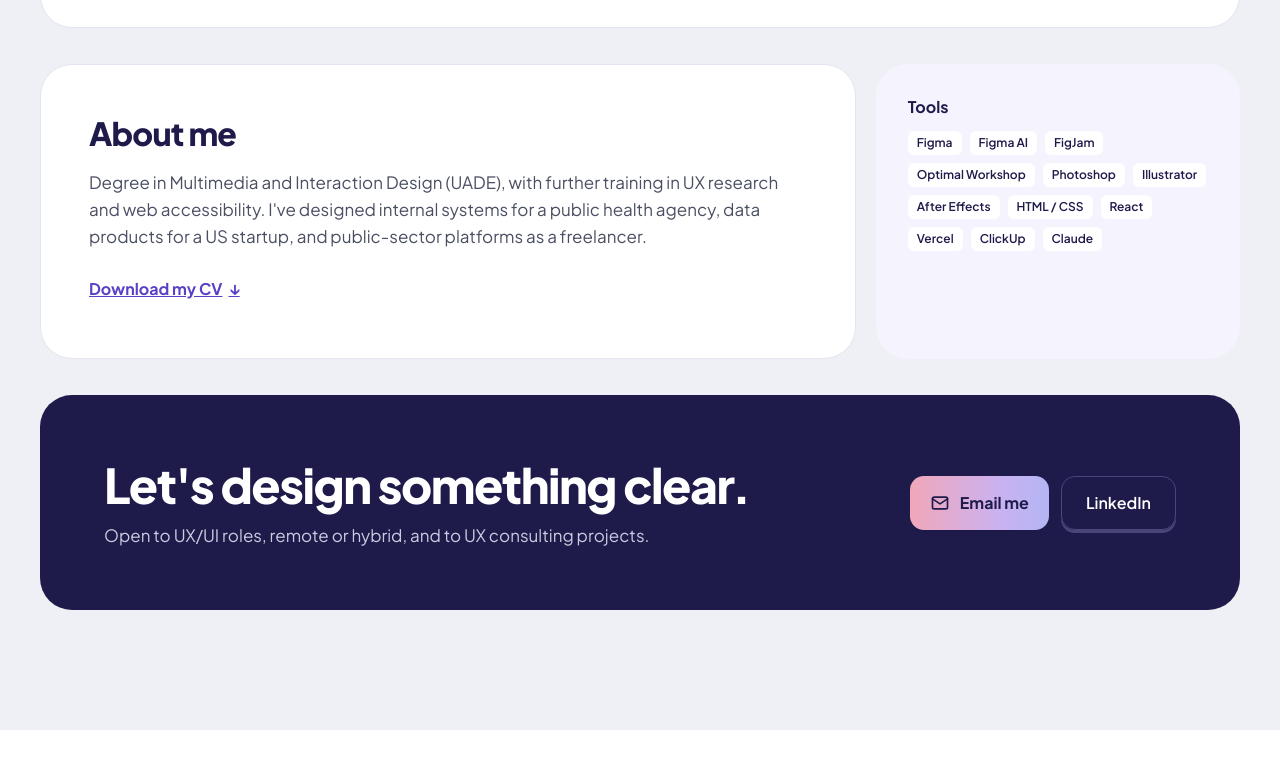
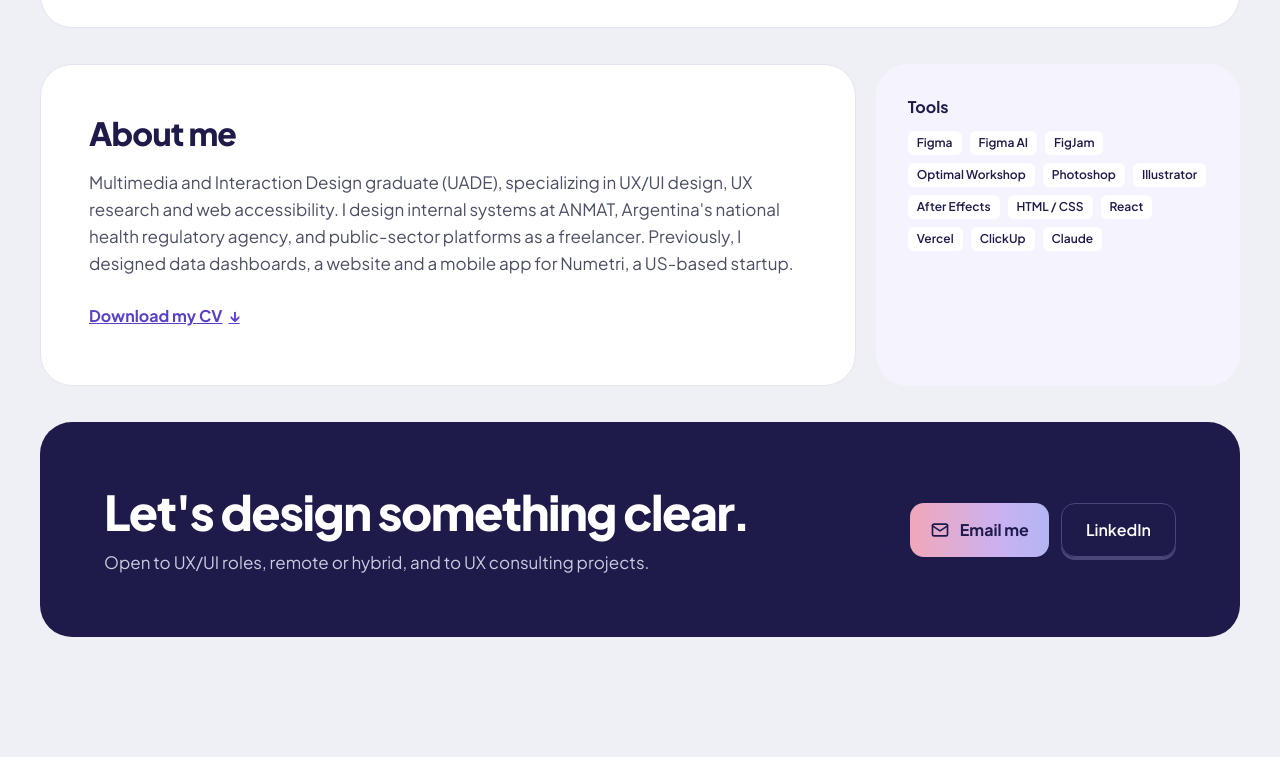
Before and after one commit to Domi2705/portfolio-domi, a plain HTML site: page index.html in a window 1280 px wide. Shown: the part 2111-2868 px from the top of the page. Before the commit the page ends 2841 px from the top, so only its background shows below. Drawn offline with Linux system fonts and the light colour scheme.

Commit message:
Revise aboutText for clarity and detail
Updated the aboutText to reflect current roles and experiences in UX/UI design and web accessibility.

```diff
--- a/index.html
+++ b/index.html
@@ -358,7 +358,7 @@ var COPY = {
       { n: "04", title: "Built to be built", text: "I design with implementation in mind: clean handoff in Figma Dev Mode, and AI-built code prototypes when needed." }
     ],
     aboutTitle: "About me",
-    aboutText: "Degree in Multimedia and Interaction Design (UADE), with further training in UX research and web accessibility. I've designed internal systems for a public health agency, data products for a US startup, and public-sector platforms as a freelancer.",
+    aboutText: "Multimedia and Interaction Design graduate (UADE), specializing in UX/UI design, UX research and web accessibility. I design internal systems at ANMAT, Argentina's national health regulatory agency, and public-sector platforms as a freelancer. Previously, I designed data dashboards, a website and a mobile app for Numetri, a US-based startup.",
     cv: "Download my CV", tools: "Tools",
     footTitle: "Let's design something clear.", footSub: "Open to UX/UI roles, remote or hybrid, and to UX consulting projects.", email: "Email me", copy: "Copy", copied: "Copied!",
     waLabel: "Message me on WhatsApp", a11yOpen: "Accessibility options", a11yTitle: "Accessibility", close: "Close",
```
